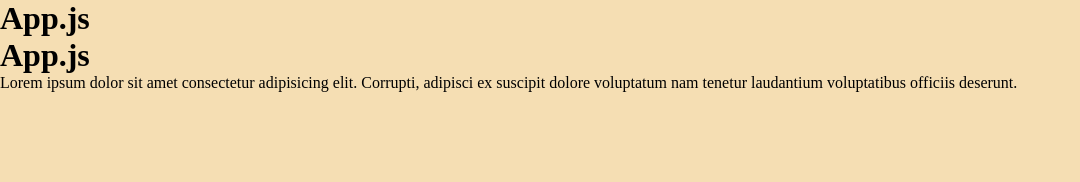
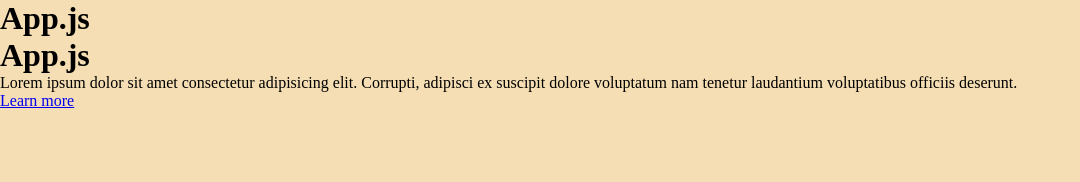
Before and after one commit to abdulhayevbahrom/shopping, a React (Create React App) app: page / in a window 1280 px wide. Shown: the top 182 px of the page, without its empty margins (0-1080 px from the left). Built offline with nearby package versions, Linux system fonts and the light colour scheme.

Commit message:
add  links

```diff
--- a/src/App.jsx
+++ b/src/App.jsx
@@ -7,6 +7,7 @@ function App() {
       <h1>App.js</h1>
       <h1>App.js</h1>
       <p>Lorem ipsum dolor sit amet consectetur adipisicing elit. Corrupti, adipisci ex suscipit dolore voluptatum nam tenetur laudantium voluptatibus officiis deserunt.</p>
+      <a href="/">Learn more</a>
     </div>
   );
 }
```
